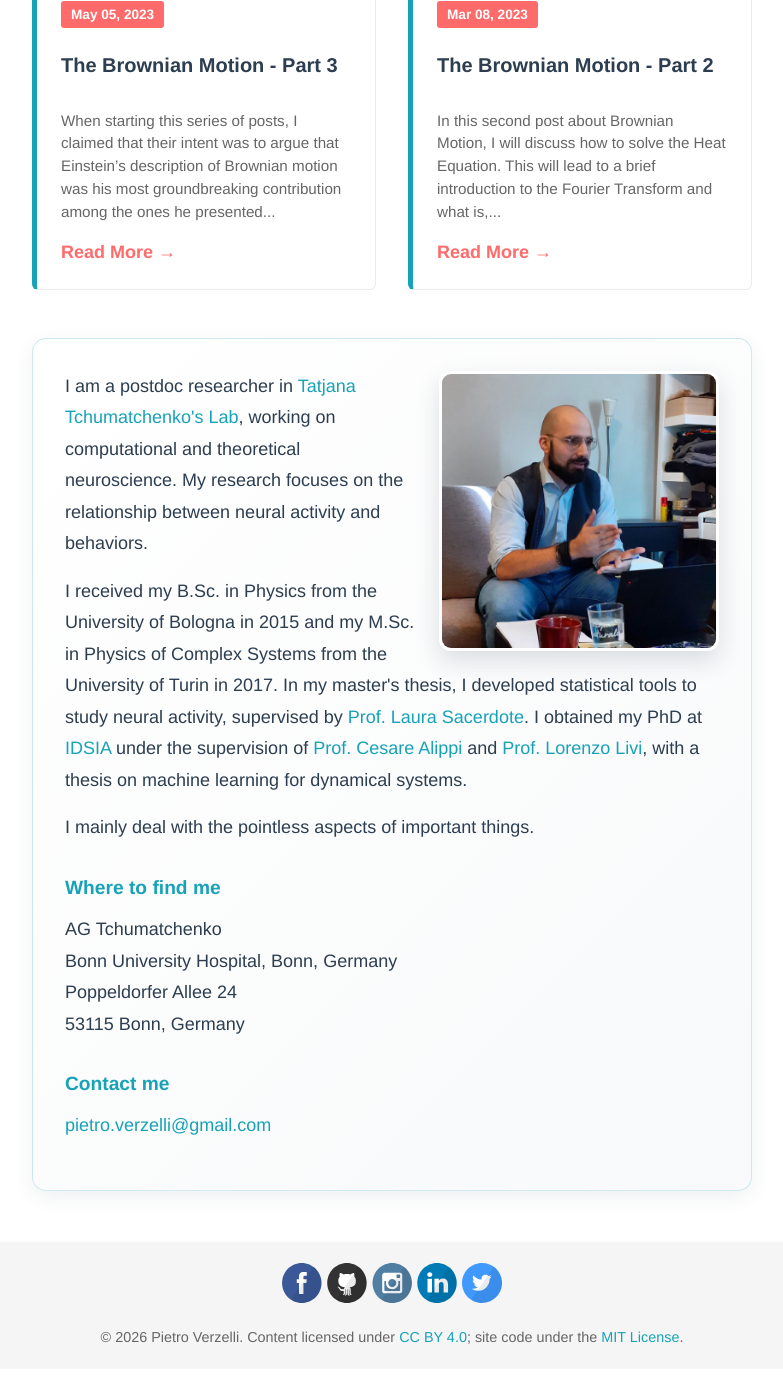
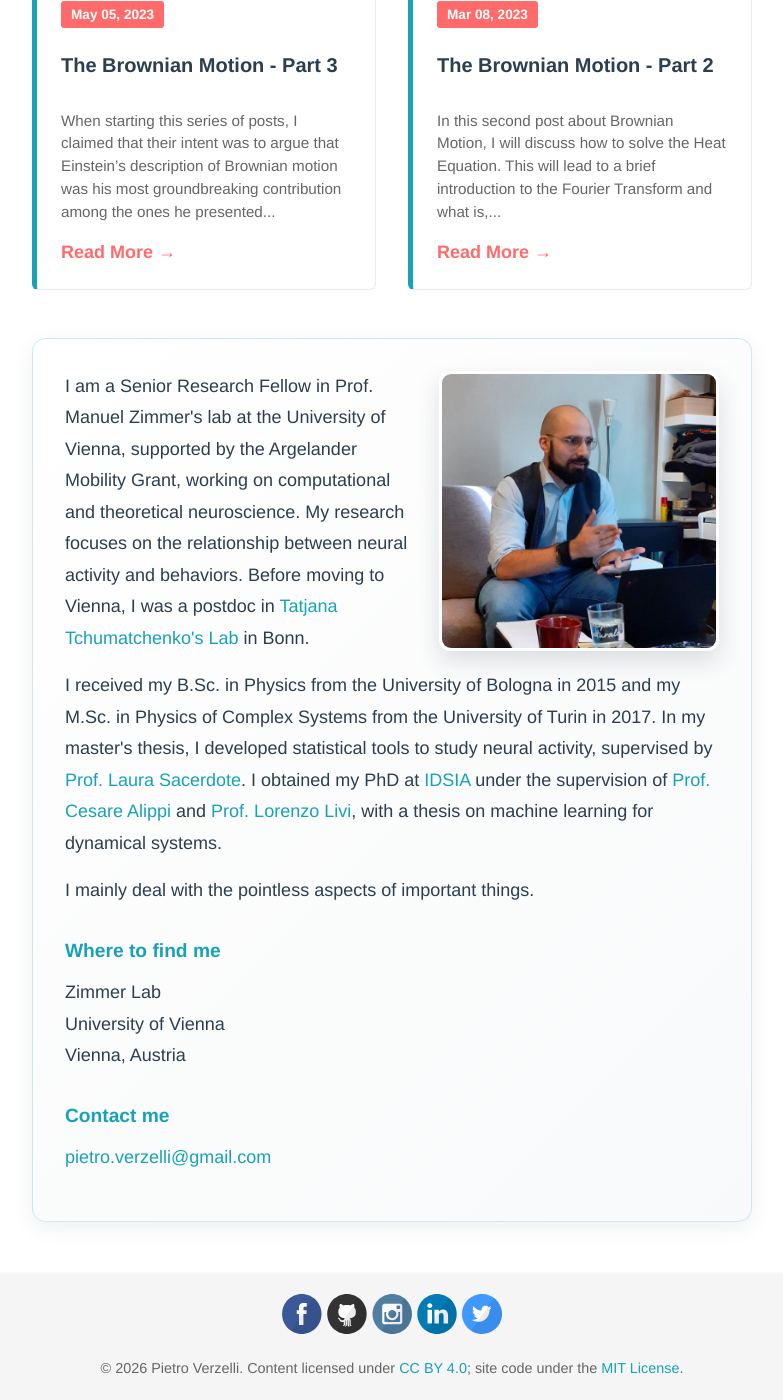
Before and after one commit to verzep/verzep.github.io, a Jekyll site: the page built from index.html, in a window 1280 px wide and 1400 px high, scrolled down 2440 px. Shown: the whole window, without its empty margins (248-1031 px from the left). Built offline with Jekyll 4.4.1, drawn with Linux system fonts in a browser that asks for light colours; before the commit the page ends 3809 px from its top, so only the background shows below that; some of the changed text lies outside the part shown.

Commit message:
Draft bio update for the June 2026 move to Vienna (for review)
Home page and /about/: current position from _data/news.yaml (Senior
Research Fellow with Prof. Manuel Zimmer, University of Vienna, Argelander
Mobility Grant), Bonn postdoc moved to the past, address reduced to lab /
university / city (no street address in the repo), header description
updated. Rest of the bio unchanged.

Co-Authored-By: Claude Opus 5.5 <noreply@anthropic.com>
Claude-Session: https://claude.ai/code/session_01CwqDdQCySBvFSjsrqoBVJM

```diff
--- a/_config.yml
+++ b/_config.yml
@@ -8,7 +8,7 @@ name: Pietro Verzelli
 title: Pietro Verzelli
 
 # Short bio or description (displayed in the header)
-description: Post-Doc Researcher in Computational Neuroscience
+description: Senior Research Fellow in Computational Neuroscience
 
 # URL of your avatar or profile pic (you could use your GitHub profile pic)
 avatar: https://avatars.githubusercontent.com/u/33346242?v=4
--- a/index.html
+++ b/index.html
@@ -4,7 +4,7 @@ layout: home
 
 <img src="{{ site.url }}/images/propic.jpg" alt="Profile picture" class="home-profile-pic" />
 
-<p>I am a postdoc researcher in <a href="http://www.tchumatchenko.de/">Tatjana Tchumatchenko's Lab</a>, working on computational and theoretical neuroscience. My research focuses on the relationship between neural activity and behaviors.</p>
+<p>I am a Senior Research Fellow in Prof. Manuel Zimmer's lab at the University of Vienna, supported by the Argelander Mobility Grant, working on computational and theoretical neuroscience. My research focuses on the relationship between neural activity and behaviors. Before moving to Vienna, I was a postdoc in <a href="http://www.tchumatchenko.de/">Tatjana Tchumatchenko's Lab</a> in Bonn.</p>
 
 <p>I received my B.Sc. in Physics from the University of Bologna in 2015 and my M.Sc. in Physics of Complex Systems from the University of Turin in 2017. In my master's thesis, I developed statistical tools to study neural activity, supervised by <a href="http://www.laurasacerdote.it/index.html">Prof. Laura Sacerdote</a>.
 I obtained my PhD at <a href="https://www.idsia.ch/">IDSIA</a> under the supervision of <a href="https://gmlg.ch/index.html">Prof. Cesare Alippi</a> and <a href="https://sites.google.com/site/lorenzlivi/">Prof. Lorenzo Livi</a>, with a thesis on machine learning for dynamical systems.</p>
@@ -12,10 +12,9 @@ I obtained my PhD at <a href="https://www.idsia.ch/">IDSIA</a> under the supervi
 <p>I mainly deal with the pointless aspects of important things.</p>
 
 <h3>Where to find me</h3>
-<p>AG Tchumatchenko<br>
-Bonn University Hospital, Bonn, Germany<br>
-Poppeldorfer Allee 24<br>
-53115 Bonn, Germany</p>
+<p>Zimmer Lab<br>
+University of Vienna<br>
+Vienna, Austria</p>
 
 <h3>Contact me</h3>
 <p>{% include email.html %}</p>
```
Also changed, not shown: about.md (+4 -5 lines).
